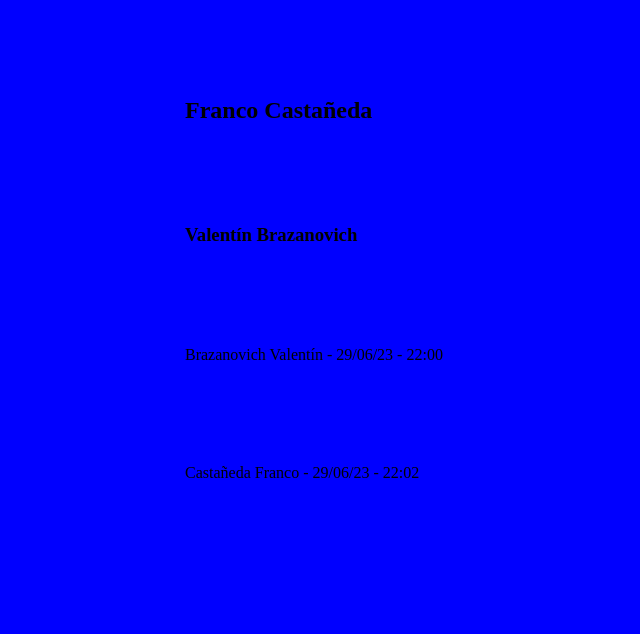
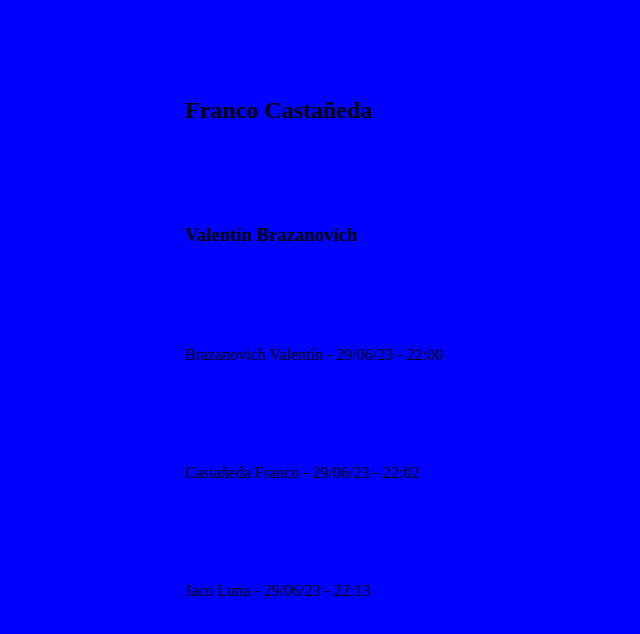
Before and after one commit to JacoLuna/TP_SO_I4_Equipo_102, a plain HTML site: page index.html in a window 1280 px wide. Shown: the part 240-874 px from the top of the page, without its empty margins (115-755 px from the left). Drawn offline with Linux system fonts and the light colour scheme.

Commit message:
punto 20

```diff
--- a/index.html
+++ b/index.html
@@ -14,6 +14,7 @@
     <h3>Valentín Brazanovich</h3>
     <p>Brazanovich Valentín - 29/06/23 - 22:00 </p>
     <p>Castañeda Franco - 29/06/23 - 22:02</p>
+    <p>Jaco Luna - 29/06/23 - 22:13</p>
 </body>
 
 </html>
```
